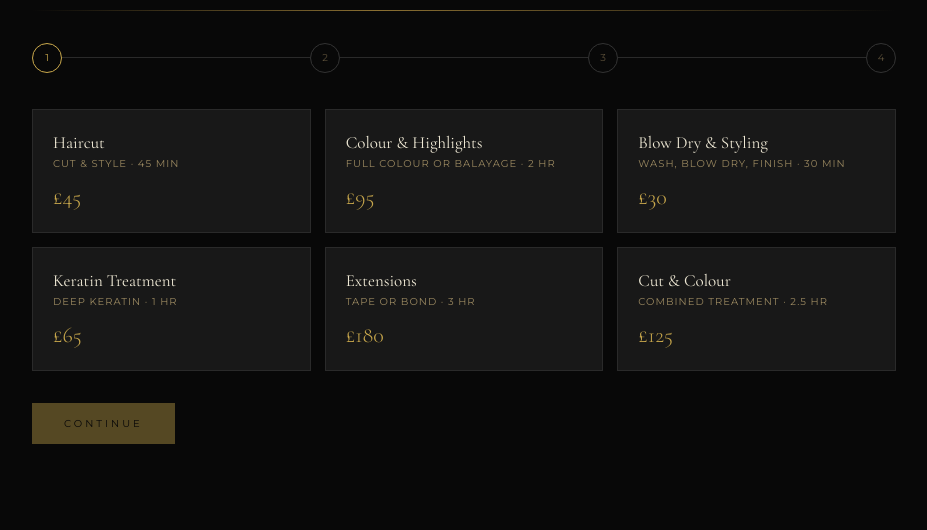
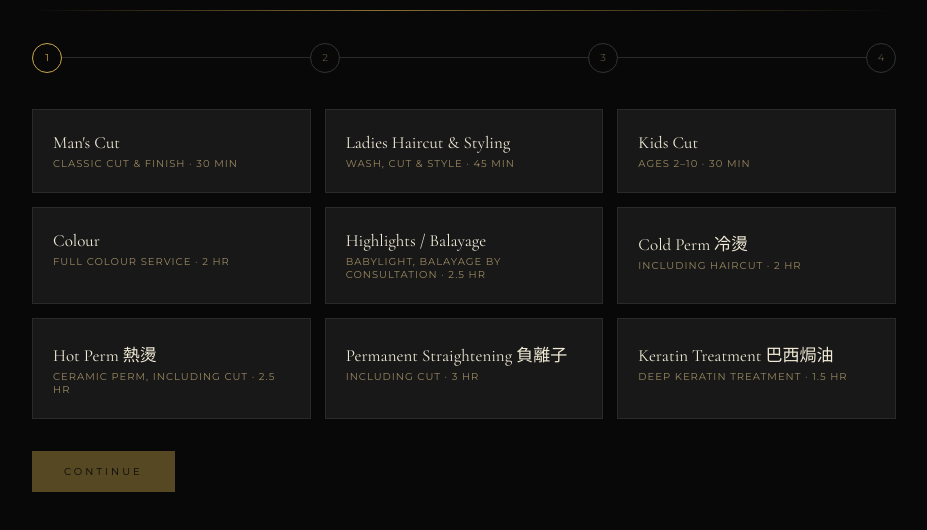
Before and after one commit to plato852/dior-studio, a plain HTML site: page index.html in a window 1280 px wide. Shown: the part 198-728 px from the top of the page, without its empty margins (176-1103 px from the left). Drawn offline with nearby package versions, Linux system fonts and the light colour scheme.

Commit message:
Add files via upload

```diff
--- a/index.html
+++ b/index.html
@@ -412,35 +412,41 @@
         <div class="step-dot">4</div>
       </div>
       <div class="services-grid">
-        <div class="service-card" onclick="selectService(this,'Haircut','45 min','£45')">
-          <div class="service-name">Haircut</div>
-          <div class="service-detail">Cut &amp; Style · 45 min</div>
-          <div class="service-price">£45</div>
+        <div class="service-card" onclick="selectService(this,'Man\'s Cut','30 min')">
+          <div class="service-name">Man's Cut</div>
+          <div class="service-detail">Classic cut &amp; finish · 30 min</div>
         </div>
-        <div class="service-card" onclick="selectService(this,'Colour & Highlights','2 hr','£95')">
-          <div class="service-name">Colour &amp; Highlights</div>
-          <div class="service-detail">Full colour or balayage · 2 hr</div>
-          <div class="service-price">£95</div>
+        <div class="service-card" onclick="selectService(this,'Ladies Haircut & Styling','45 min')">
+          <div class="service-name">Ladies Haircut &amp; Styling</div>
+          <div class="service-detail">Wash, cut &amp; style · 45 min</div>
         </div>
-        <div class="service-card" onclick="selectService(this,'Blow Dry','30 min','£30')">
-          <div class="service-name">Blow Dry &amp; Styling</div>
-          <div class="service-detail">Wash, blow dry, finish · 30 min</div>
-          <div class="service-price">£30</div>
+        <div class="service-card" onclick="selectService(this,'Kids Cut (2-10y)','30 min')">
+          <div class="service-name">Kids Cut</div>
+          <div class="service-detail">Ages 2–10 · 30 min</div>
         </div>
-        <div class="service-card" onclick="selectService(this,'Keratin Treatment','1 hr','£65')">
-          <div class="service-name">Keratin Treatment</div>
-          <div class="service-detail">Deep keratin · 1 hr</div>
-          <div class="service-price">£65</div>
+        <div class="service-card" onclick="selectService(this,'Colour','2 hr')">
+          <div class="service-name">Colour</div>
+          <div class="service-detail">Full colour service · 2 hr</div>
         </div>
-        <div class="service-card" onclick="selectService(this,'Extensions','3 hr','£180')">
-          <div class="service-name">Extensions</div>
-          <div class="service-detail">Tape or bond · 3 hr</div>
-          <div class="service-price">£180</div>
+        <div class="service-card" onclick="selectService(this,'Highlights / Balayage','2.5 hr')">
+          <div class="service-name">Highlights / Balayage</div>
+          <div class="service-detail">Babylight, balayage by consultation · 2.5 hr</div>
         </div>
-        <div class="service-card" onclick="selectService(this,'Cut & Colour','2.5 hr','£125')">
-          <div class="service-name">Cut &amp; Colour</div>
-          <div class="service-detail">Combined treatment · 2.5 hr</div>
-          <div class="service-price">£125</div>
+        <div class="service-card" onclick="selectService(this,'Cold Perm','2 hr')">
+          <div class="service-name">Cold Perm 冷燙</div>
+          <div class="service-detail">Including haircut · 2 hr</div>
+        </div>
+        <div class="service-card" onclick="selectService(this,'Hot Perm','2.5 hr')">
+          <div class="service-name">Hot Perm 熱燙</div>
+          <div class="service-detail">Ceramic perm, including cut · 2.5 hr</div>
+        </div>
+        <div class="service-card" onclick="selectService(this,'Permanent Straightening','3 hr')">
+          <div class="service-name">Permanent Straightening 負離子</div>
+          <div class="service-detail">Including cut · 3 hr</div>
+        </div>
+        <div class="service-card" onclick="selectService(this,'Keratin Treatment','1.5 hr')">
+          <div class="service-name">Keratin Treatment 巴西焗油</div>
+          <div class="service-detail">Deep keratin treatment · 1.5 hr</div>
         </div>
       </div>
       <div class="btn-row">
@@ -543,7 +549,6 @@
               <div class="confirm-row"><span class="lbl">Service</span><span class="val" id="c-service">—</span></div>
               <div class="confirm-row"><span class="lbl">Date</span><span class="val" id="c-date">—</span></div>
               <div class="confirm-row"><span class="lbl">Time</span><span class="val" id="c-time">—</span></div>
-              <div class="confirm-row"><span class="lbl">Price</span><span class="val" id="c-price">—</span></div>
               <div class="confirm-row"><span class="lbl">Contact</span><span class="val" id="c-phone">—</span></div>
             </div>
             <div class="confirm-ref" id="c-ref">Ref: DS-0000</div>
@@ -649,7 +654,7 @@ const now0 = new Date();
 let state = {
   calYear: now0.getFullYear(), calMonth: now0.getMonth(),
   adminYear: now0.getFullYear(), adminMonth: now0.getMonth(), adminSelectedDay: now0.getDate(),
-  selectedService: null, selectedServicePrice: null,
+  selectedService: null,
   selectedDate: null, selectedSlot: null
 };
 
@@ -838,7 +843,6 @@ function goToBooking() {
 function goHome() {
   // Reset booking selections so user starts fresh
   state.selectedService = null;
-  state.selectedServicePrice = null;
   state.selectedDate = null;
   state.selectedSlot = null;
 
@@ -895,11 +899,10 @@ db.auth.getSession().then(({ data: { session } }) => {
 // ━━━━━━━━━━━━━━━━━━━━━━━━━━━━━━━━━━━━━━━━━━━━━━━━━━━━━━
 // BOOKING FLOW — STEP NAVIGATION
 // ━━━━━━━━━━━━━━━━━━━━━━━━━━━━━━━━━━━━━━━━━━━━━━━━━━━━━━
-function selectService(el, name, dur, price) {
+function selectService(el, name, dur) {
   document.querySelectorAll('.service-card').forEach(c => c.classList.remove('selected'));
   el.classList.add('selected');
   state.selectedService = name;
-  state.selectedServicePrice = price;
   const b = document.getElementById('btn-to-date');
   b.style.opacity = '1'; b.style.pointerEvents = 'auto';
 }
@@ -999,7 +1002,7 @@ async function confirmBooking() {
   const phone = document.getElementById('f-phone').value || '—';
   const email = document.getElementById('f-email').value || '';
   const notes = document.getElementById('f-notes').value || '';
-  const { selectedDate: sd, selectedService, selectedServicePrice, selectedSlot } = state;
+  const { selectedDate: sd, selectedService, selectedSlot } = state;
   const isoDate = toISO(sd.y, sd.m, sd.d);
   const dateStr = sd.d+' '+MONTHS[sd.m]+' '+sd.y;
 
@@ -1023,7 +1026,6 @@ async function confirmBooking() {
   document.getElementById('c-service').textContent = selectedService;
   document.getElementById('c-date').textContent    = dateStr;
   document.getElementById('c-time').textContent    = selectedSlot;
-  document.getElementById('c-price').textContent   = selectedServicePrice;
   document.getElementById('c-phone').textContent   = phone;
   document.getElementById('c-ref').textContent     = 'Ref: ' + refCode;
 
@@ -1037,7 +1039,6 @@ async function confirmBooking() {
       service:       selectedService,
       date:          dateStr,
       time:          selectedSlot,
-      price:         selectedServicePrice,
       phone,
       ref:           refCode
     })
@@ -1047,7 +1048,7 @@ async function confirmBooking() {
 }
 
 function resetBooking() {
-  state.selectedService = null; state.selectedServicePrice = null;
+  state.selectedService = null;
   state.selectedDate = null; state.selectedSlot = null;
   document.querySelectorAll('.service-card').forEach(c => c.classList.remove('selected'));
   ['f-fname','f-lname','f-phone','f-email','f-notes'].forEach(id => document.getElementById(id).value = '');
```
